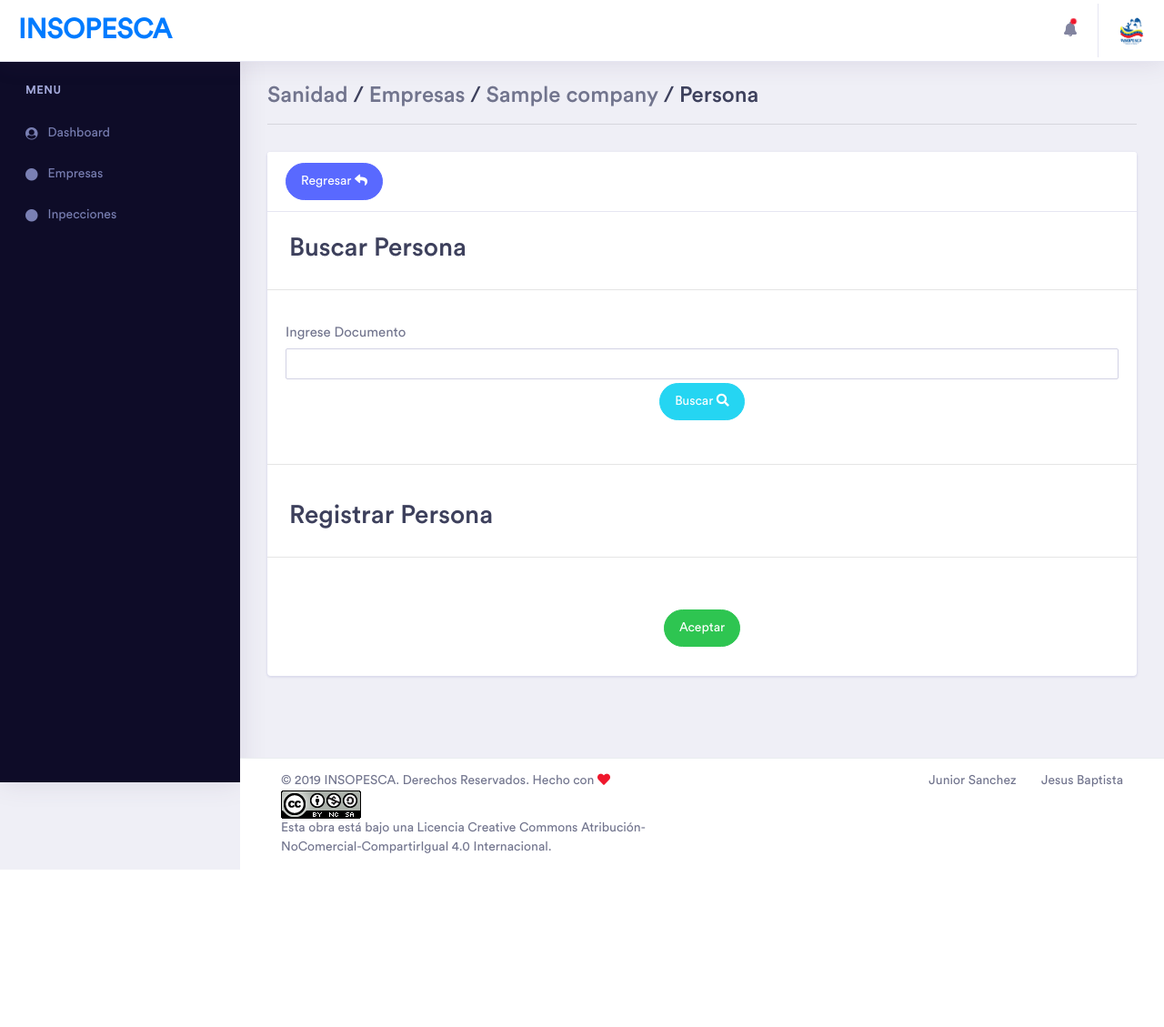
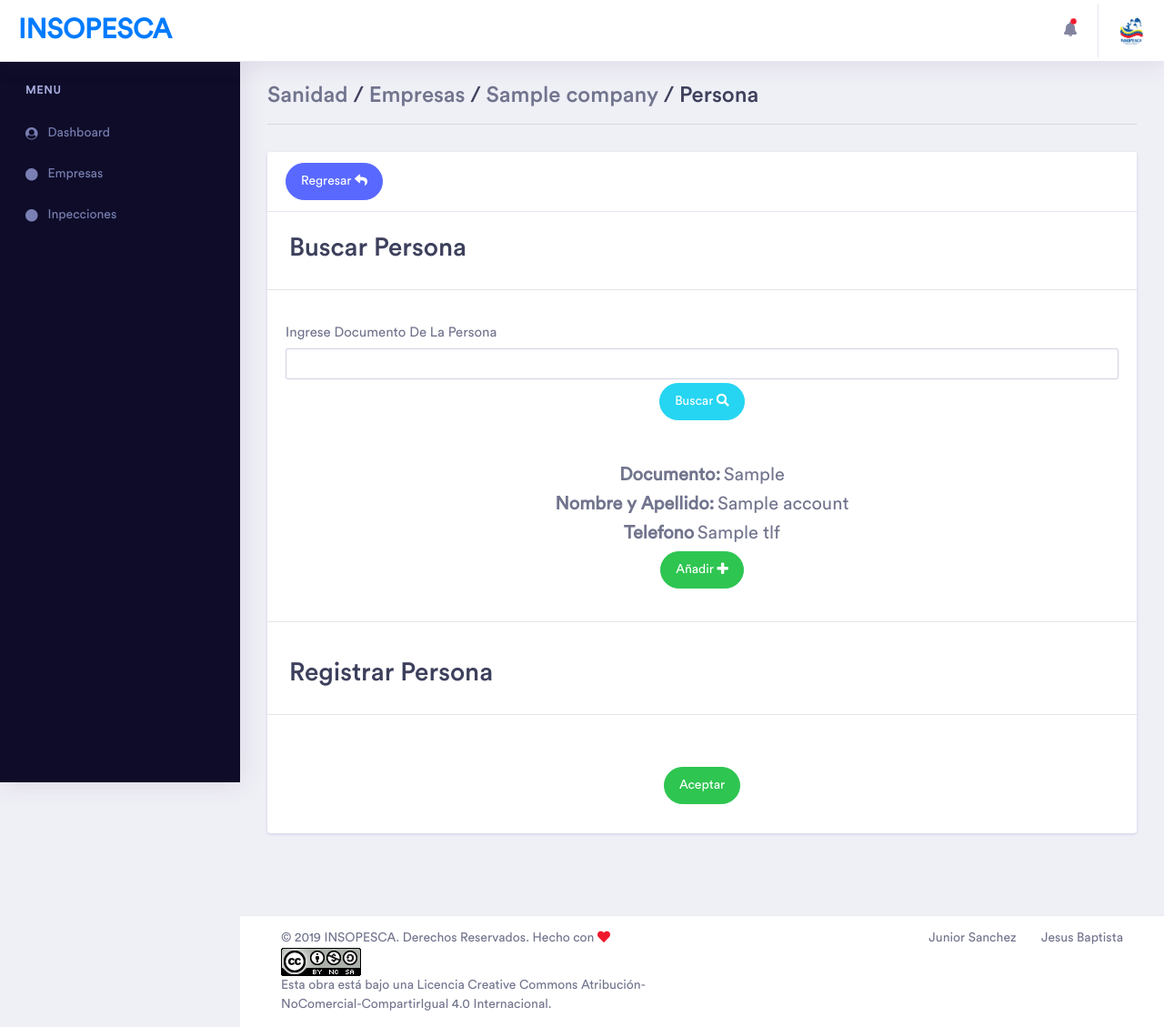
Before and after one commit to JySa65/insopesca, a Django app: template templates/sanidad/account_form.html in a window 1280 px wide. Shown: the whole page at 91% size. Before the commit the page ends 956 px from the top, so only its background shows below. Run offline with Django 3.2, Linux system fonts and the light colour scheme; the template is opened without the code that fills it: most values are stand-ins (such as "Sample title", 1, 10 or a date in 2020); some libraries are stand-ins or nearby versions; some web fonts are replaced.

Commit message:
add view account to company ready

```diff
--- a/templates/sanidad/account_form.html
+++ b/templates/sanidad/account_form.html
@@ -26,13 +26,50 @@ RESGISTRO
       <div class="card-body">
         <form action="" method="get">
           <div class="form-group">
-            <label for="">Ingrese Documento</label>
+            <label for="">Ingrese Documento De La Persona</label>
             <input type="search" placeholder="" class="form-control" name="search">
             <div class="text-center mt-1">
               <button type="submit" class="btn btn-info btn-rounded">Buscar <i class="fas fa-search"></i></button>
             </div>
           </div>
         </form>
+        {% if message %}
+        <h3 class="text-danger">{{ message }}</h3>
+        {% else %}
+        {% if account %}
+        <h1> {{ message }} </h1>
+        <div class="row text-center mt-5">
+          <div class="col-sm-12">
+            <label class="h5">
+              <b>Documento:</b>
+            </label>
+            <span class="h5"> {{ account.get_document }}</span>
+          </div>
+          <div class="col-sm-12">
+            <label class="h5">
+              <b>Nombre y Apellido:</b>
+            </label>
+            <span class="h5"> {{ account.get_full_name }}</span>
+          </div>
+          <div class="col-sm-12">
+            <label class="h5">
+              <b>Telefono</b>
+            </label>
+            <span class="h5"> {{ account.tlf }}</span>
+          </div>
+          <div class="col-sm-12">
+            <form action="" method="post">
+              {% csrf_token %}
+              <input type="text" hidden value="{{ account.pk }}" name="add">
+              <button type="submit" class="btn btn-success btn-rounded">
+                Añadir
+                <i class="fas fa-plus"></i>
+              </button>
+            </form>
+          </div>
+        </div>
+        {% endif %}
+        {% endif %}
       </div>
       <hr>
       <h2 class="pt-4 pl-4">Registrar Persona</h2>
--- a/templates/sanidad/company_detail.html
+++ b/templates/sanidad/company_detail.html
@@ -126,7 +126,6 @@
         </a>
         </span>
       </div>
-      {% if not user %}
       <div class="card-body">
         <div class="table-responsive">
           <table class="table table-hover">
@@ -161,9 +160,6 @@
           </table>
         </div>
       </div>
-      {% else %}
-      <div class="card-body"></div>
-      {% endif %}
     </div>
   </div>
 </div>
```
Also changed, not shown: sanidad/views.py (+43 -10 lines), 1 other file.
